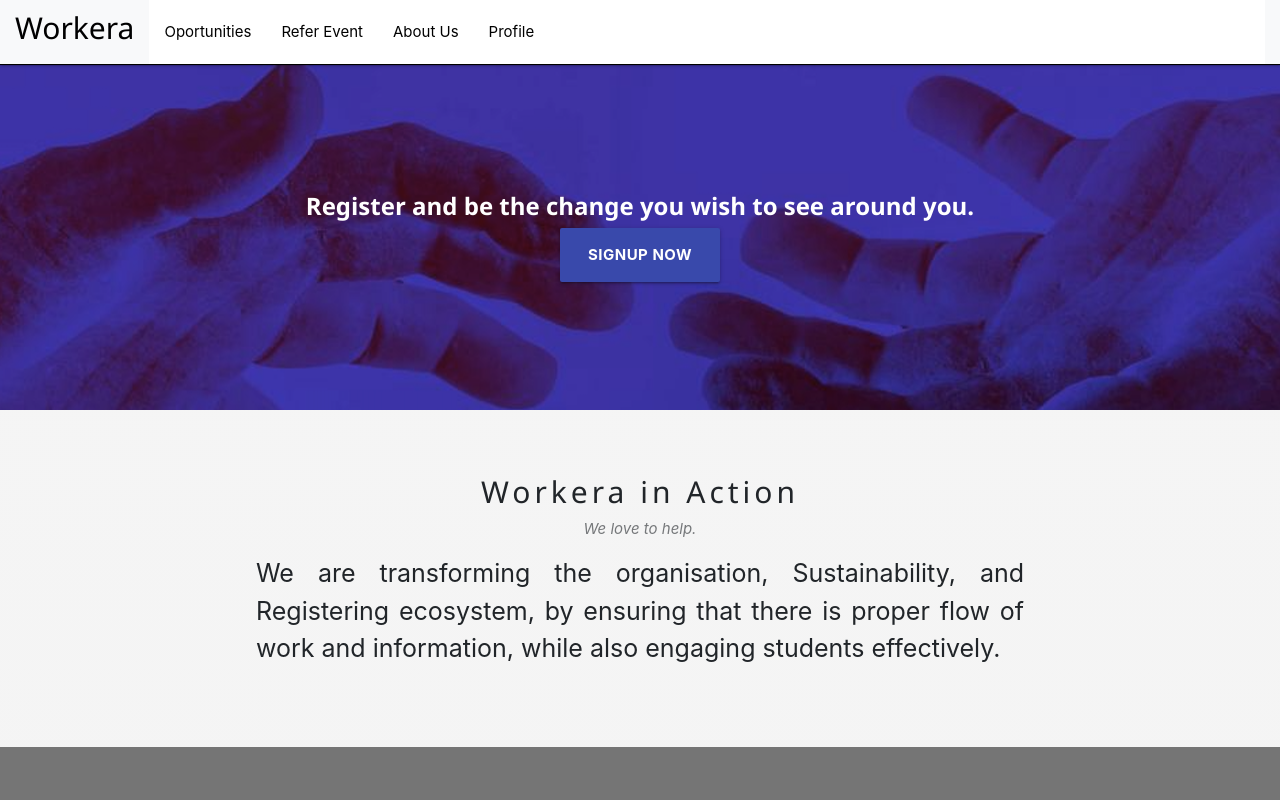
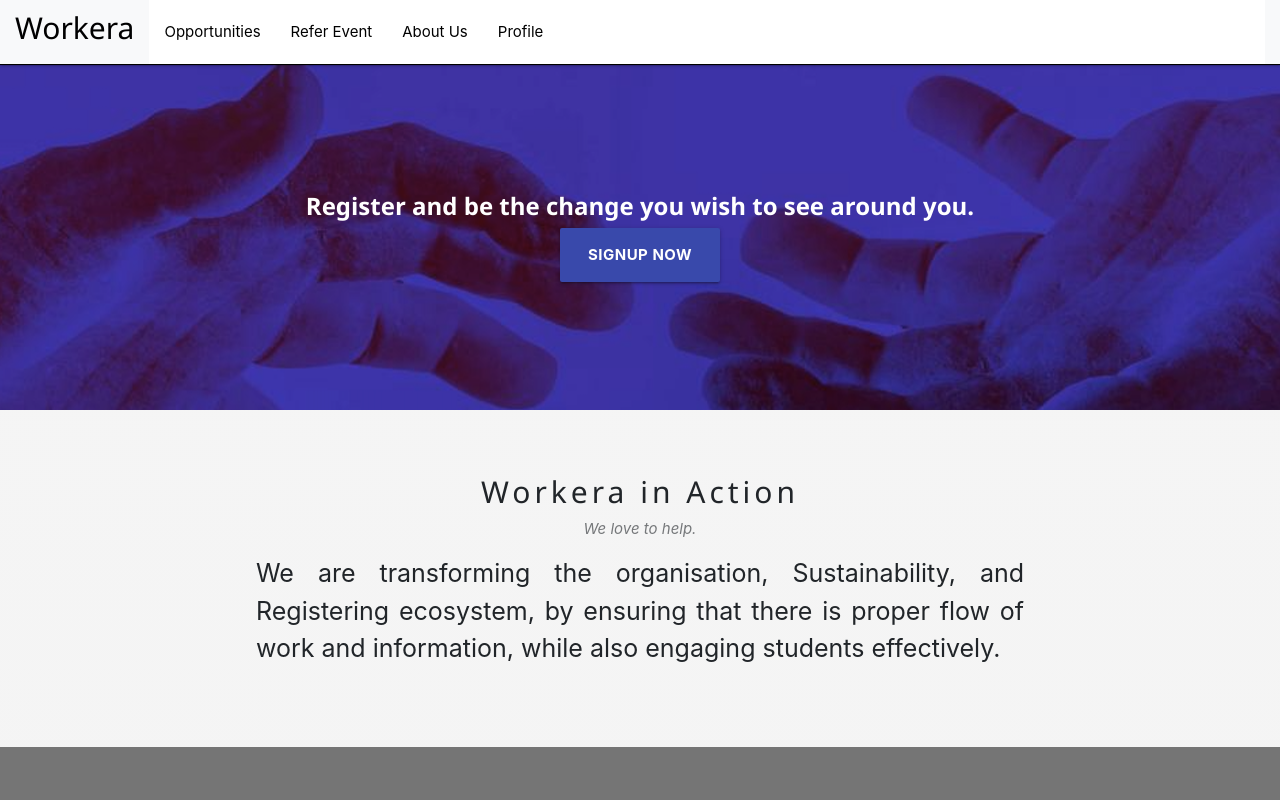
Before and after one commit to 1712danish/workera_frontend, a React (Create React App) app: page / in a window 1280 px wide. Shown: the top 800 px of the page. Built offline with nearby package versions, Linux system fonts and the light colour scheme; a web font is replaced by a local one.

Commit message:
spelling corrected

```diff
--- a/src/component/header.js
+++ b/src/component/header.js
@@ -21,7 +21,7 @@ function Header() {
 
         <ul className="navbar-nav mr-auto "  >
           <li>
-            <Link to="/oportunities">Oportunities</Link>
+            <Link to="/oportunities">Opportunities</Link>
           </li>
           <li>
             <Link to="/refer">Refer Event</Link>
```
